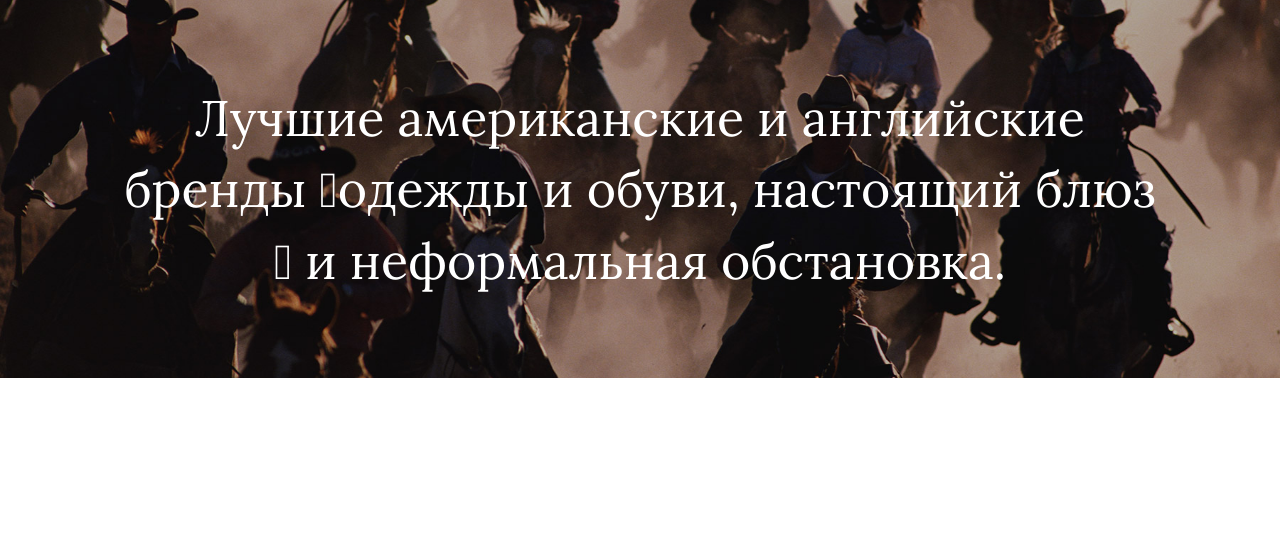
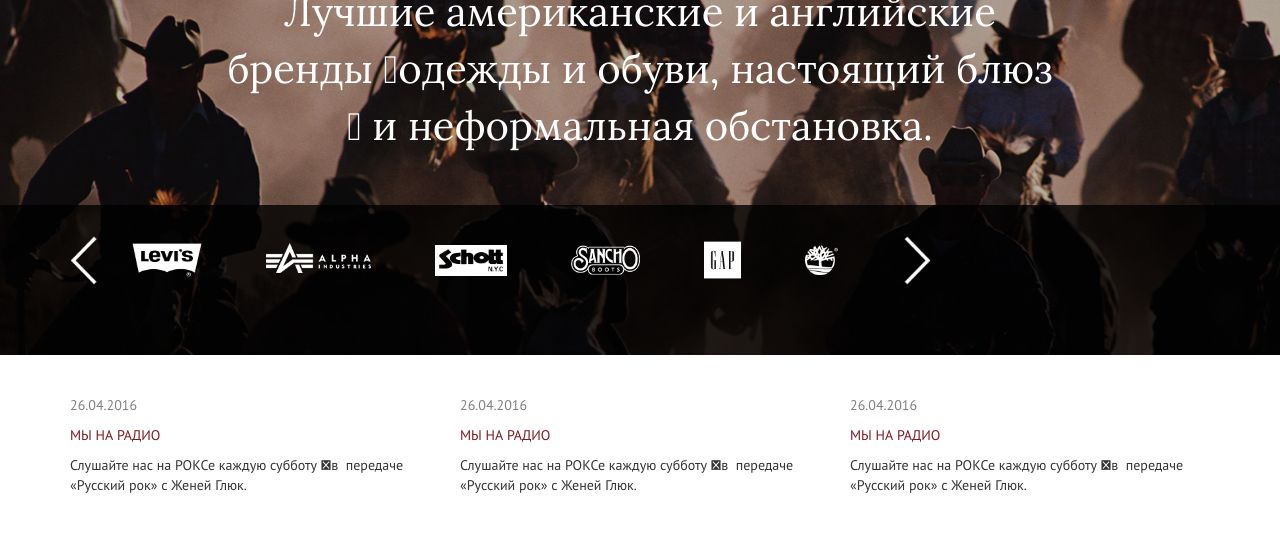
Before and after one commit to smirina/blues, a website: page dist/index.html in a window 1280 px wide. Shown: the part 316-861 px from the top of the page. Before the commit the page ends 800 px from the top, so only its background shows below. Drawn offline with Linux system fonts and the light colour scheme.

Commit message:
news block added

```diff
--- a/src/stylesheets/globals.scss
+++ b/src/stylesheets/globals.scss
@@ -5,3 +5,8 @@
 .main-container {
   margin-top: 50px;
 }
+
+.first-page {
+  background-image: url(images/bg/bg_main.jpg);
+  background-size: cover;
+}
--- a/src/stylesheets/index.scss
+++ b/src/stylesheets/index.scss
@@ -1,6 +1,9 @@
+@import "variables";
 @import "fonts";
 @import "test";
 @import "header";
 @import "sprite";
 @import "globals";
 @import "promo-block";
+@import "slider";
+@import "news";
--- /dev/null
+++ b/src/stylesheets/news.scss
@@ -0,0 +1,13 @@
+.news {
+  padding-top: 40px;
+  padding-bottom: 40px;
+  background-color: white;
+
+  .news-date {
+    color: grey;
+  }
+
+  .news-title {
+    color: $brand-red;
+  }
+}
--- a/src/stylesheets/promo-block.scss
+++ b/src/stylesheets/promo-block.scss
@@ -1,20 +1,16 @@
 .promo-block {
   font-family: Lora, Arial, sans;
-  font-size: 50px;
+  font-size: 40px;
   font-style: bold;
   color: white;
-
-
-  background-image: url(images/bg/bg_main.jpg);
-  background-size: cover;
 
   img {
     display: block;
     height: 150px;
-    margin: 100px auto;
+    margin: 50px auto;
   }
 
   .promo-text {
-    margin-bottom: 80px;
+    margin-bottom: 50px;
   }
 }
--- /dev/null
+++ b/src/stylesheets/slider.scss
@@ -0,0 +1,15 @@
+.slider {
+
+  min-height: 150px;
+  background-color: rgba(0, 0, 0, 0.8);
+  margin: 0 auto;
+
+  img {
+    display: inline-block;
+    max-height: 50px;
+  }
+  img+img {
+    margin: 30px;
+  }
+
+}
--- /dev/null
+++ b/src/stylesheets/variables.scss
@@ -0,0 +1 @@
+ $brand-red: #7d1c20;
```
Also changed, not shown: dist/bundle.css, dist/index.html.
